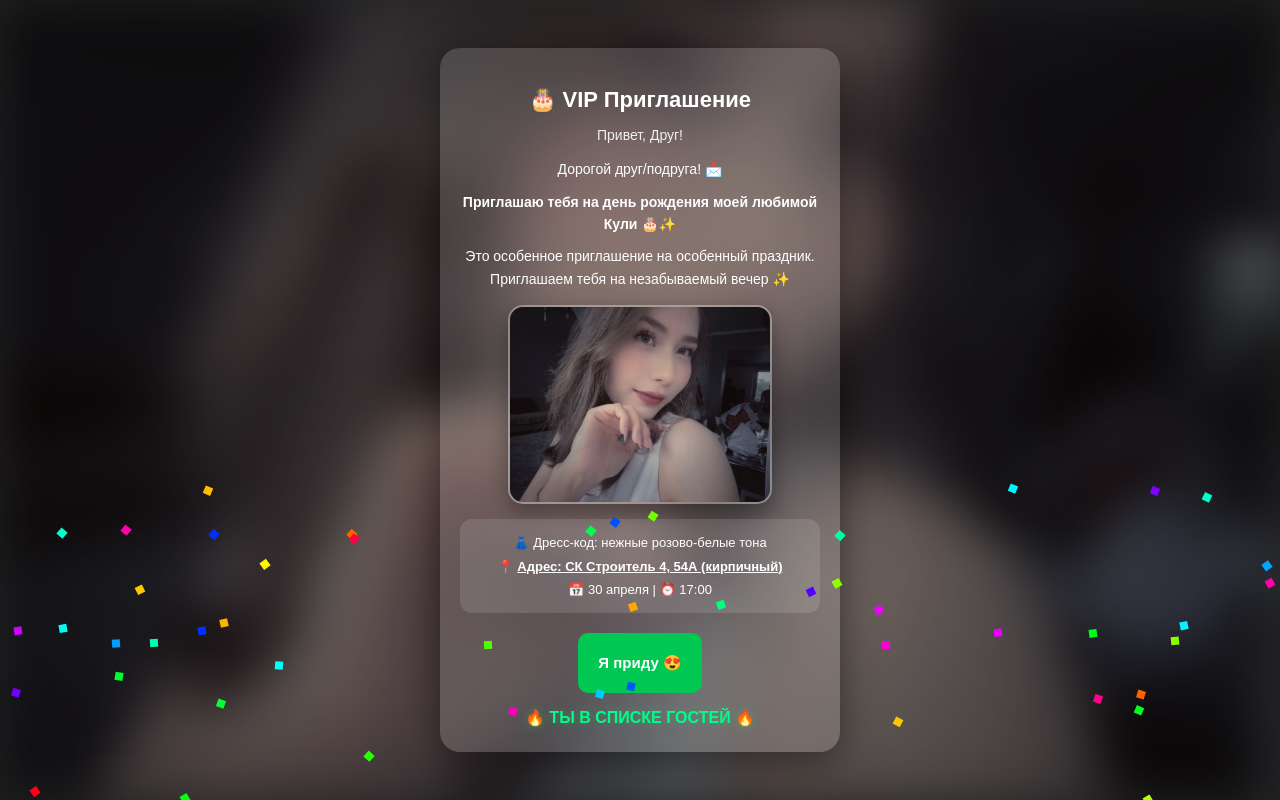
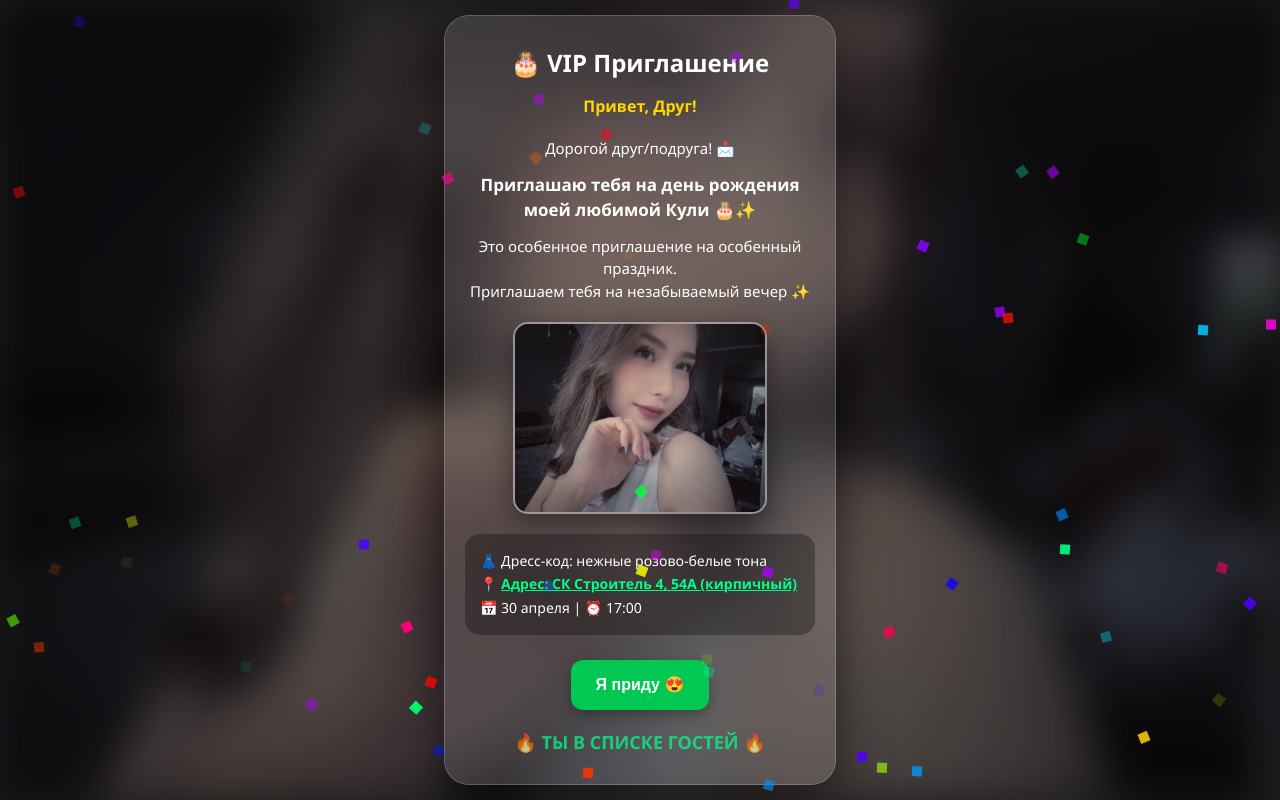
Before and after one commit to nurhanbolatov267-cmd/Kulya-HB23, a plain HTML site: page index.html in a window 1280 px wide. Both pictures are taken after a click on the button "Я приду 😍". Drawn offline with Linux system fonts and the light colour scheme.

Commit message:
Update index.html

```diff
--- a/index.html
+++ b/index.html
@@ -5,40 +5,43 @@
     <meta name="viewport" content="width=device-width, initial-scale=1.0">
     <title>VIP Приглашение</title>
     <style>
-        body { margin: 0; font-family: Arial, sans-serif; height: 100vh; display: flex; justify-content: center; align-items: center; color: white; text-align: center; overflow: hidden; background: #222; }
-        body::before { content: ""; position: fixed; width: 100%; height: 100%; background: url('photo.jpg') center/cover no-repeat; filter: blur(25px) brightness(0.6); z-index: -1; }
+        body { margin: 0; font-family: 'Segoe UI', Arial, sans-serif; height: 100vh; display: flex; justify-content: center; align-items: center; color: white; text-align: center; overflow: hidden; background: #1a1a1a; }
+        body::before { content: ""; position: fixed; top: 0; left: 0; width: 100%; height: 100%; background: url('photo.jpg') center/cover no-repeat; filter: blur(20px) brightness(0.5); z-index: -1; }
 
         .card {
-            background: rgba(255, 255, 255, 0.15);
-            backdrop-filter: blur(15px);
-            -webkit-backdrop-filter: blur(15px);
-            padding: 25px 20px;
-            border-radius: 20px;
-            max-width: 360px;
+            background: rgba(255, 255, 255, 0.12);
+            backdrop-filter: blur(20px);
+            -webkit-backdrop-filter: blur(20px);
+            padding: 30px 20px;
+            border-radius: 25px;
+            max-width: 350px;
             width: 85%;
-            box-shadow: 0 10px 40px rgba(0,0,0,0.5);
+            box-shadow: 0 15px 50px rgba(0,0,0,0.6);
+            border: 1px solid rgba(255,255,255,0.2);
         }
 
-        h1 { font-size: 22px; margin-bottom: 5px; }
-        #guest { font-size: 14px; margin-bottom: 15px; opacity: 0.9; }
+        h1 { font-size: 24px; margin: 0 0 5px 0; }
+        #guest { font-size: 16px; margin-bottom: 20px; color: #ffd700; font-weight: bold; }
 
-        .main-text { font-size: 14px; line-height: 1.6; margin-bottom: 15px; }
-        .highlight { font-weight: bold; display: block; margin: 10px 0; }
+        .main-text { font-size: 15px; line-height: 1.5; margin-bottom: 20px; }
+        .highlight { font-weight: bold; display: block; margin: 12px 0; font-size: 17px; color: #fff; }
 
-        .invite-photo { width: 100%; max-width: 260px; border-radius: 15px; margin: 0 auto 15px; display: block; box-shadow: 0 10px 25px rgba(0,0,0,0.4); border: 2px solid rgba(255,255,255,0.3); }
+        .invite-photo { width: 100%; max-width: 250px; border-radius: 15px; margin: 0 auto 20px; display: block; box-shadow: 0 10px 30px rgba(0,0,0,0.5); border: 2px solid rgba(255,255,255,0.4); }
 
-        .bottom-info { background: rgba(255,255,255,0.12); padding: 12px; border-radius: 12px; font-size: 13px; line-height: 1.8; }
-        .bottom-info a { color: white; text-decoration: underline; font-weight: bold; }
+        .bottom-info { background: rgba(0, 0, 0, 0.3); padding: 15px; border-radius: 15px; font-size: 14px; line-height: 1.7; text-align: left; }
+        .bottom-info a { color: #00ff88; text-decoration: underline; font-weight: bold; }
 
-        .btn-container { height: 60px; position: relative; margin-top: 20px; display: flex; justify-content: center; gap: 10px; }
-        button { font-size: 15px; padding: 10px 20px; border: none; border-radius: 10px; cursor: pointer; font-weight: bold; transition: 0.3s; }
+        .btn-container { height: 50px; position: relative; margin-top: 25px; display: flex; justify-content: center; gap: 15px; }
+        button { font-size: 16px; padding: 12px 25px; border: none; border-radius: 12px; cursor: pointer; font-weight: bold; box-shadow: 0 5px 15px rgba(0,0,0,0.3); }
 
-        #yes { background: #00c853; color: white; min-width: 100px; z-index: 10; }
-        #no { background: #ff1744; color: white; min-width: 100px; z-index: 10; }
+        #yes { background: #00c853; color: white; }
+        #no { background: #ff1744; color: white; transition: 0.1s; }
 
-        #message { display: none; margin-top: 15px; font-size: 16px; font-weight: bold; color: #00ff88; text-shadow: 0 0 10px rgba(0,255,136,0.3); }
-        .confetti { position: fixed; width: 8px; height: 8px; top: -10px; animation: fall linear infinite; z-index: 100; }
-        @keyframes fall { to { transform: translateY(110vh) rotate(360deg); } }
+        #message { display: none; margin-top: 20px; font-size: 18px; font-weight: bold; color: #00ff88; animation: pulse 1s infinite; }
+        @keyframes pulse { 0% { opacity: 0.7; } 50% { opacity: 1; } 100% { opacity: 0.7; } }
+
+        .confetti { position: fixed; width: 10px; height: 10px; top: -10px; animation: fall linear infinite; z-index: 1000; }
+        @keyframes fall { to { transform: translateY(110vh) rotate(720deg); } }
     </style>
 </head>
 <body>
@@ -71,29 +74,31 @@
 </div>
 
 <audio id="bgMusic" loop preload="auto">
-    <source src="https://www.mboxdrive.com/Flo%20Rida%20-%20Right%20Round.mp3" type="audio/mpeg">
+    <source src="https://cdn.pixabay.com/audio/2022/03/15/audio_27339733d2.mp3" type="audio/mpeg">
 </audio>
 
 <script>
-    // 1. Имя гостя из URL
     const params = new URLSearchParams(window.location.search);
-    const guestName = params.get('name') || 'Друг';
-    document.getElementById('guest').textContent = `Привет, ${guestName}!`;
+    document.getElementById('guest').textContent = `Привет, ${params.get('name') || 'Друг'}!`;
 
     const yesBtn = document.getElementById('yes');
     const noBtn = document.getElementById('no');
     const bgMusic = document.getElementById('bgMusic');
 
-    // 2. Функция разблокировки звука
-    function startMusic() {
-        bgMusic.play().catch(e => console.log("Браузер ждет клика"));
+    // Функция принудительного запуска
+    function forcePlay() {
+        bgMusic.play().then(() => {
+            console.log("Музыка играет!");
+        }).catch(err => {
+            console.log("Ждем нажатия на кнопку...");
+        });
     }
 
-    // Слушаем клики по всему экрану
-    document.addEventListener('click', startMusic, { once: true });
-    document.addEventListener('touchstart', startMusic, { once: true });
+    // Пробуем запустить при любом касании
+    document.addEventListener('touchstart', forcePlay, { once: true });
+    document.addEventListener('click', forcePlay, { once: true });
 
-    // 3. Убегающая кнопка
+    // Кнопка НЕТ убегает
     noBtn.addEventListener('mouseover', moveBtn);
     noBtn.addEventListener('touchstart', (e) => { e.preventDefault(); moveBtn(); });
 
@@ -103,25 +108,23 @@
         noBtn.style.top = Math.random() * (window.innerHeight - 50) + 'px';
     }
 
-    // 4. Кнопка "ДА"
+    // Кнопка ДА активирует всё
     yesBtn.addEventListener('click', () => {
         bgMusic.volume = 1.0;
         bgMusic.play();
         document.getElementById('message').style.display = 'block';
         noBtn.style.display = 'none';
-        createConfetti();
-    });
 
-    function createConfetti() {
-        for (let i = 0; i < 50; i++) {
+        for (let i = 0; i < 60; i++) {
             const c = document.createElement('div');
             c.className = 'confetti';
             c.style.left = Math.random() * 100 + 'vw';
             c.style.background = `hsl(${Math.random() * 360}, 100%, 50%)`;
-            c.style.animationDuration = (Math.random() * 2 + 3) + 's';
+            c.style.animationDuration = (Math.random() * 3 + 2) + 's';
+            c.style.opacity = Math.random();
             document.body.appendChild(c);
         }
-    }
+    });
 </script>
 
 </body>
```
